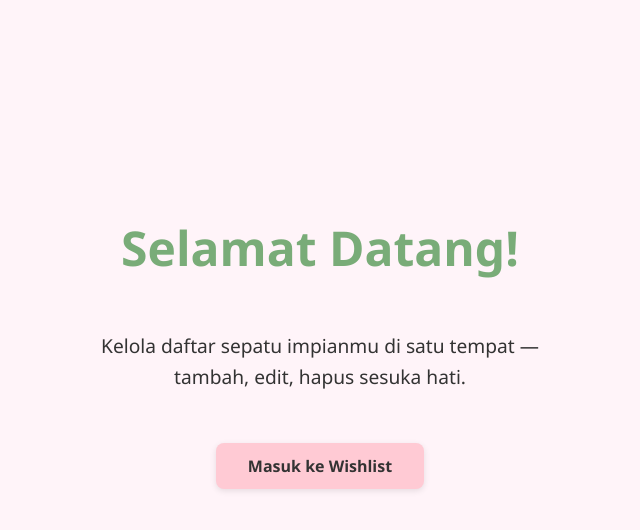
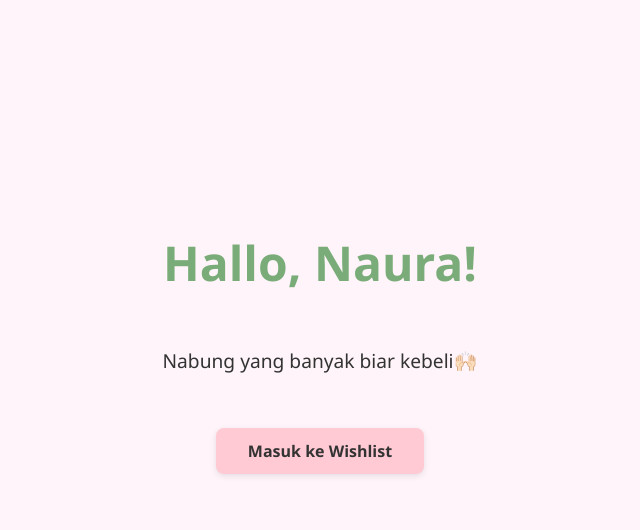
Before and after one commit to aliyarfnaura/UAS_ASJ, a Flask app: page / in a window 1280 px wide. Shown: the top 530 px of the page, without its empty margins (320-960 px from the left). Run offline with Flask 3, Linux system fonts and the light colour scheme; some libraries are stand-ins or nearby versions.

Commit message:
landing.html

```diff
--- a/app/templates/landing.html
+++ b/app/templates/landing.html
@@ -8,10 +8,9 @@
 <body>
 
   <div class="hero">
-    <h1>Selamat Datang!</h1>
-    <p>Kelola daftar sepatu impianmu di satu tempat — tambah, edit, hapus sesuka hati.</p>
+    <h1>Hallo, Naura!</h1>
+    <p>Nabung yang banyak biar kebeli🙌🏻</p>
 
-    <!-- CTA utama -->
     <a href="{{ url_for('index') }}" class="cta-btn">Masuk ke Wishlist</a>
   </div>
 </body>
```
